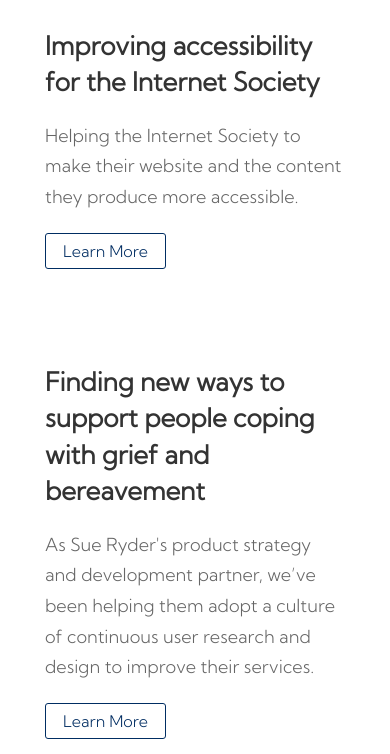
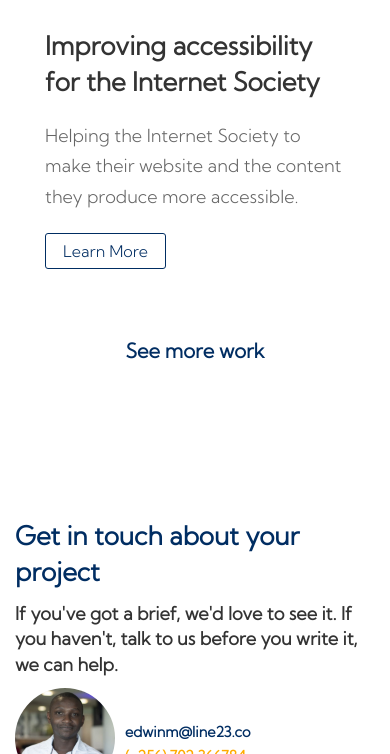
Before and after one commit to fourlanes/wagtail-starter-blog, a Django app: template patterns/templates/service-page.html in a window 390 px wide. Shown: the part 5516-6270 px from the top of the page. Run offline with Django 4.2, Linux system fonts and the light colour scheme; the template is opened without the code that fills it, so the values that code supplies are empty; parts of the project's set-up code (start-up, migrations or seed data) failed here and were passed over; some libraries are stand-ins or nearby versions; some web fonts are replaced; grey boxes are pictures that could not be loaded.

Commit message:
Minor styling updates

```diff
--- a/patterns/assets/css/colors/theme-skin-blue-astro.css
+++ b/patterns/assets/css/colors/theme-skin-blue-astro.css
@@ -548,6 +548,11 @@ fieldset[disabled] .btn-default.btn-theme-colored.focus {
   border-color: #002D62;
   color: #fff;
 }
+a.btn-default.btn-theme-colored:hover,
+a.btn-default.btn-theme-colored:active,
+a.btn-default.btn-theme-colored:focus {
+  color: #fff !important;
+}
 /*
  * btn-border
  * -----------------------------------------------
@@ -994,7 +999,7 @@ h3 a, h4 a, h5 a, h6 a, .h3 a, .h4 a, .h5 a, .h6 a {
 }
 
 a:hover, a:focus, .footer a:focus, .footer a:hover, .footer a:active {
-  color: #FFAB00;
+  color: #FFAB00 !important;
   text-decoration: none;
 }
 
--- a/patterns/templates/service-page.html
+++ b/patterns/templates/service-page.html
@@ -275,26 +275,8 @@
                             </div>
                         </div>
 
-                        <div class="col-sm-12 col-md-12 col-lg-12 mb-50">
-                            <div class="schedule-box maxwidth500 clearfix mb-30">
-                                <div class="col-md-7">
-                                    <div class="schedule-details clearfix p-15 pt-30">
-                                        <h2 class="title mt-0"><a href="#">Finding new ways to support people coping with grief and bereavement</a></h2>
-                                        <div class="clearfix"></div>
-                                        <p class="mt-10 font-18">
-                                            As Sue Ryder's product strategy and development partner, we’ve been helping them adopt a culture of continuous user research and design to improve their services.
-                                        </p>
-                                        <div class="mt-10">
-                                            <a href="#" class="btn btn-default btn-theme-colored mt-10 font-16 btn-sm">Learn More</a>
-                                        </div>
-                                    </div>
-                                </div>
-                                <div class="col-md-5 p-0">
-                                    <div class="thumb">
-                                        <img class="img-fullwidth" alt="" src="https://api.lorem.space/image/movie?w=540&h=370">
-                                    </div>
-                                </div>
-                            </div>
+                        <div class="col-sm-12 col-md-12 col-lg-12 text-center mb-0">
+                            <a href="#" class="font-20 text-theme-colored font-weight-700">See more work</a>
                         </div>
                     </div>
                 </div>
```
